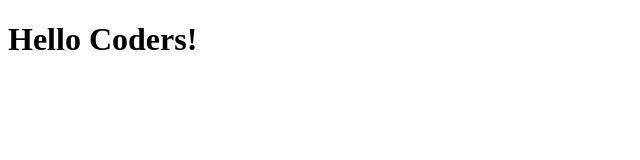
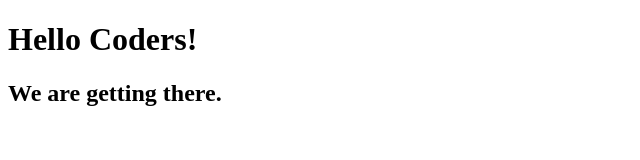
Before and after one commit to babi127/coursera-test, a plain HTML site: page site/index.html in a window 1280 px wide. Shown: the whole page, without its empty margins (0-640 px from the left). Drawn offline with Linux system fonts and the light colour scheme.

Commit message:
h2 added.

```diff
--- a/site/index.html
+++ b/site/index.html
@@ -7,5 +7,6 @@
 </head>
 <body>
     <h1>Hello Coders!</h1>
+    <h2>We are getting there.</h2>
 </body>
 </html>
```
